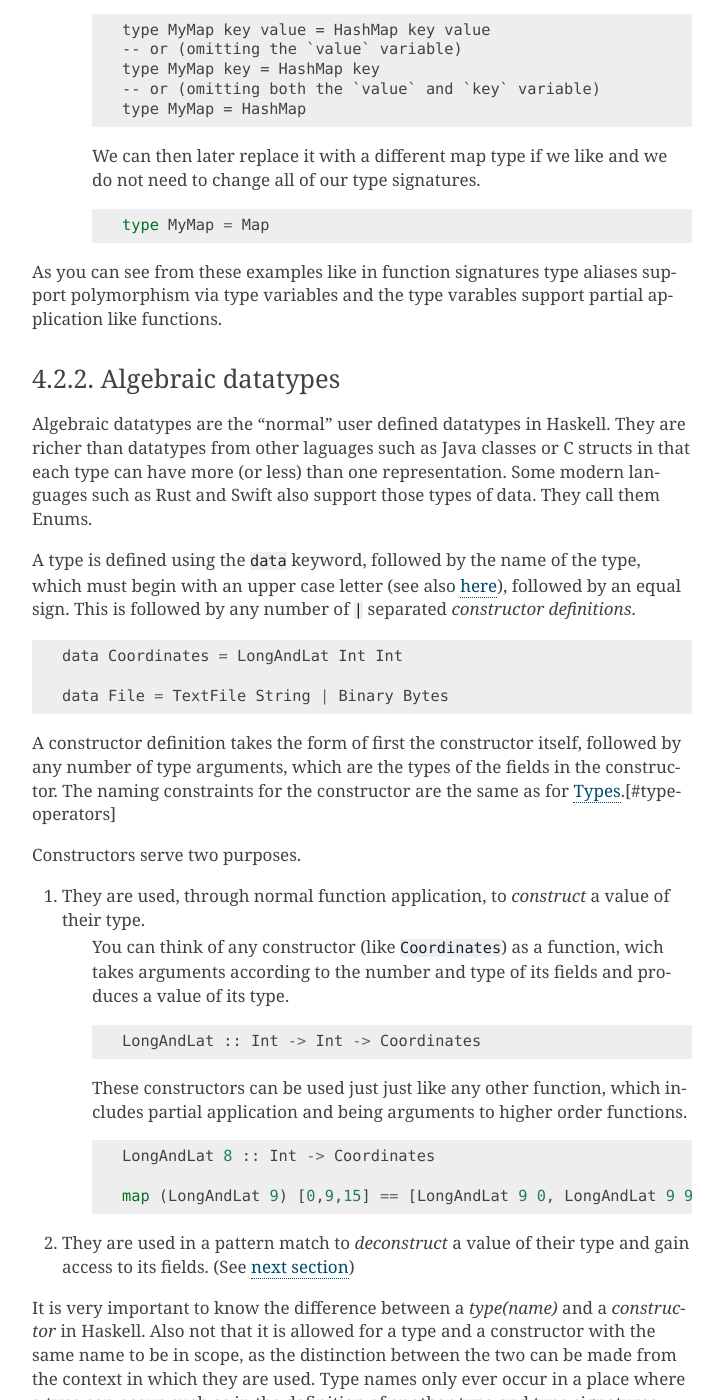
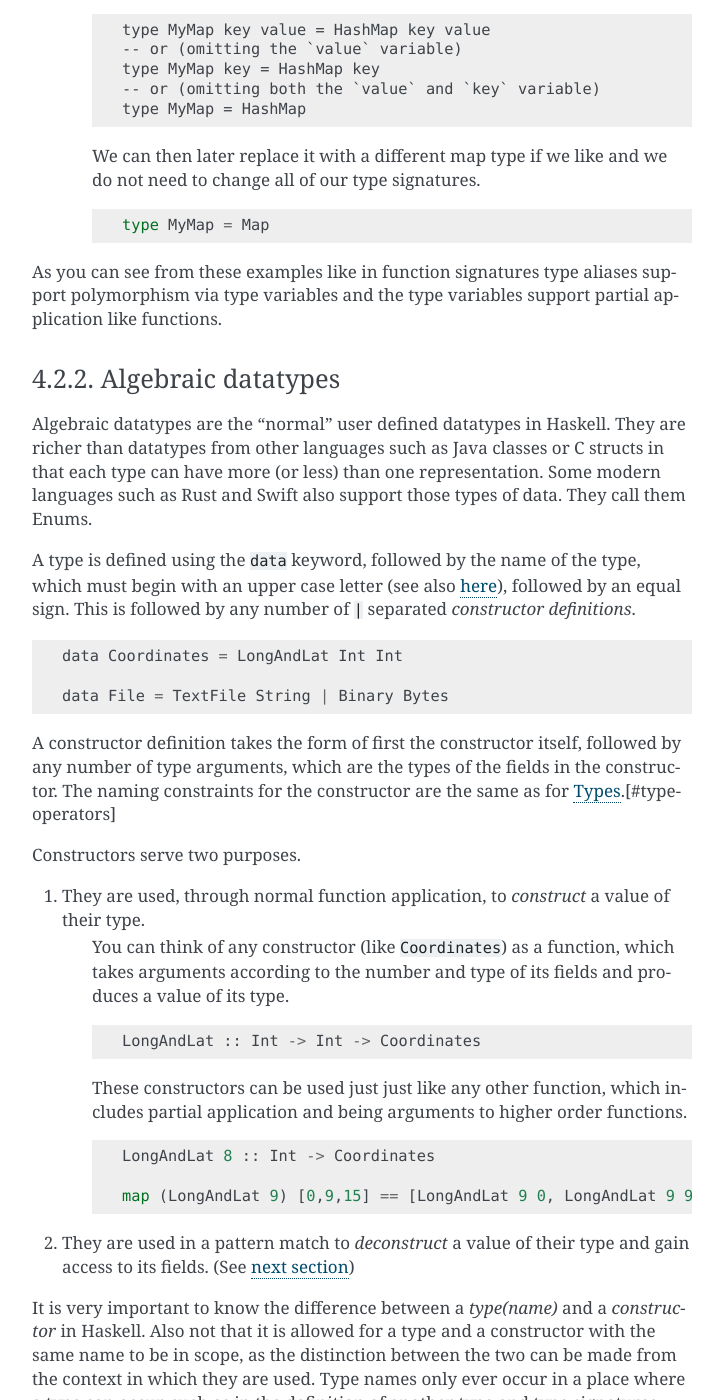
Before and after one commit to fsr/haskell-lessons, a Sphinx documentation site: the page built from script/source/types.rst, in a window 1280 px wide and 1400 px high, scrolled down 2776 px. Shown: the whole window, without its empty margins (388-1111 px from the left). Built offline with Sphinx 7.4.7, drawn with Linux system fonts in a browser that asks for light colours; some of the changed text lies outside the part shown.

Commit message:
fixed small typos in script types.html

```diff
--- a/script/source/types.rst
+++ b/script/source/types.rst
@@ -135,7 +135,7 @@ This can have two different purposes:
 
         type MyMap = Map
 
-As you can see from these examples like in function signatures type aliases support polymorphism via type variables and the type varables support partial application like functions.
+As you can see from these examples like in function signatures type aliases support polymorphism via type variables and the type variables support partial application like functions.
 
 .. _algebraic datatypes:
 
@@ -143,7 +143,7 @@ Algebraic datatypes
 ^^^^^^^^^^^^^^^^^^^
 
 Algebraic datatypes are the "normal" user defined datatypes in Haskell.
-They are richer than datatypes from other laguages such as Java classes or C structs in that each type can have more (or less) than one representation.
+They are richer than datatypes from other languages such as Java classes or C structs in that each type can have more (or less) than one representation.
 Some modern languages such as Rust and Swift also support those types of data.
 They call them Enums.
 
@@ -162,7 +162,7 @@ The naming constraints for the constructor are the same as for :ref:`types`.[#ty
 Constructors serve two purposes.
 
 #. They are used, through normal function application, to *construct* a value of their type.
-    You can think of any constructor (like ``Coordinates``) as a function, wich takes arguments according to the number and type of its fields and produces a value of its type.
+    You can think of any constructor (like ``Coordinates``) as a function, which takes arguments according to the number and type of its fields and produces a value of its type.
 
     ::
 
```
Also changed, not shown: other parts of script/source/types.rst (+7 -7 lines).
